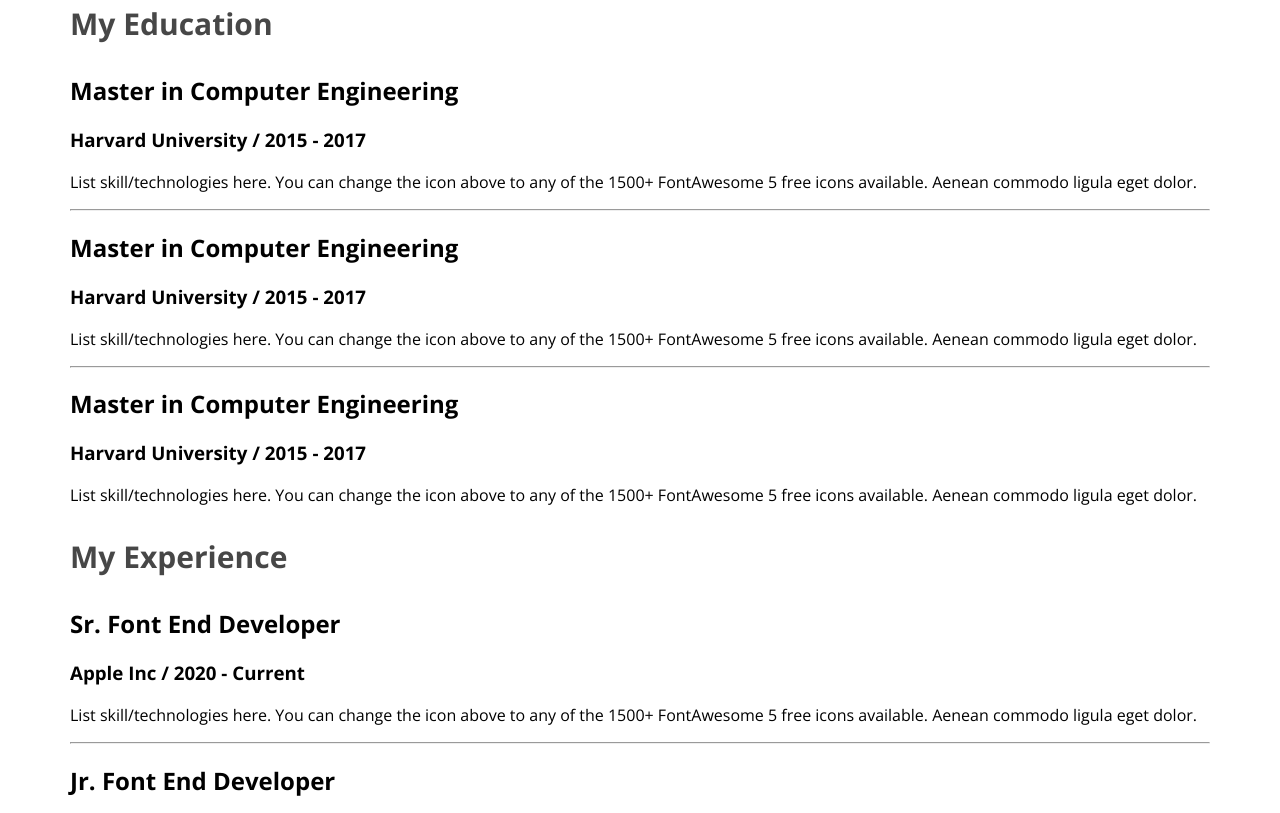
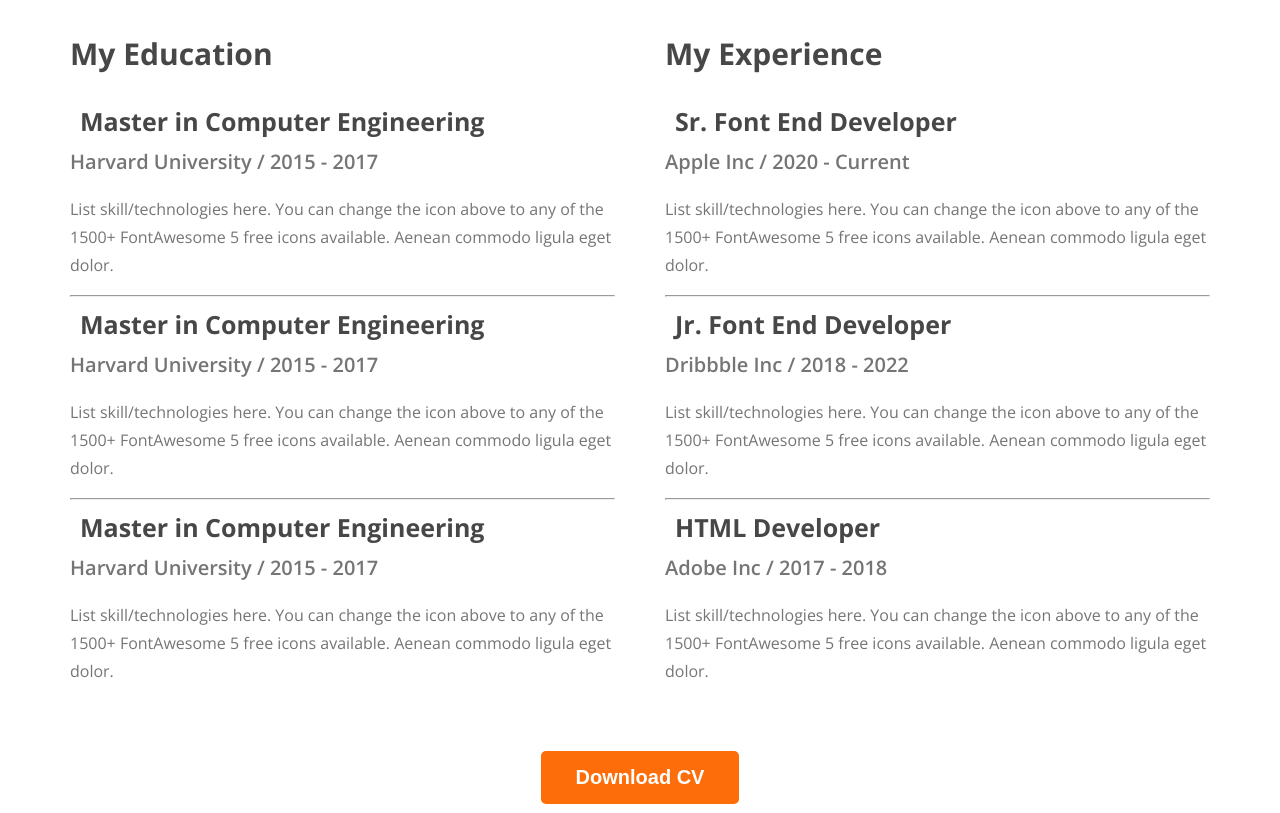
Before and after one commit to Abdullah4d/webdeveloper-portfolio, a plain HTML site: page index.html in a window 1280 px wide. Shown: the part 2387-3200 px from the top of the page. Drawn offline with nearby package versions, Linux system fonts and the light colour scheme; a web font is replaced by a local one.

Commit message:
finish resume section

```diff
--- a/index.html
+++ b/index.html
@@ -154,6 +154,10 @@
 
                 </div>
             </div>
+
+            <div class="download-cv">
+                <button class="button">Download CV</button>
+            </div>
         </section>
     </main>
     <footer>
--- a/style/portfolio.css
+++ b/style/portfolio.css
@@ -190,7 +190,38 @@ main {
 /* resume related style */
 
 .resume-colum-title {
-    color:  #474747;
+    color: #474747;
     font-size: 30px;
     font-weight: 700;
 }
+
+.resume-container {
+    display: flex;
+    gap: 50px;
+}
+
+.resume-item-title {
+    color: #474747;
+    font-size: 25px;
+    font-weight: 700;
+    margin: 10px;
+}
+
+.resume-item-institute {
+    color: #757575;
+    font-size: 20px;
+    font-weight: 600;
+    margin-bottom: 20px;
+    margin-top: 0px;
+}
+
+.resume-item-des {
+    color:  #757575;
+    font-size: 16px;
+    font-weight: 400;
+    line-height: 28px;
+}
+.download-cv{
+    margin-top: 50px;
+    text-align: center;
+}
```
